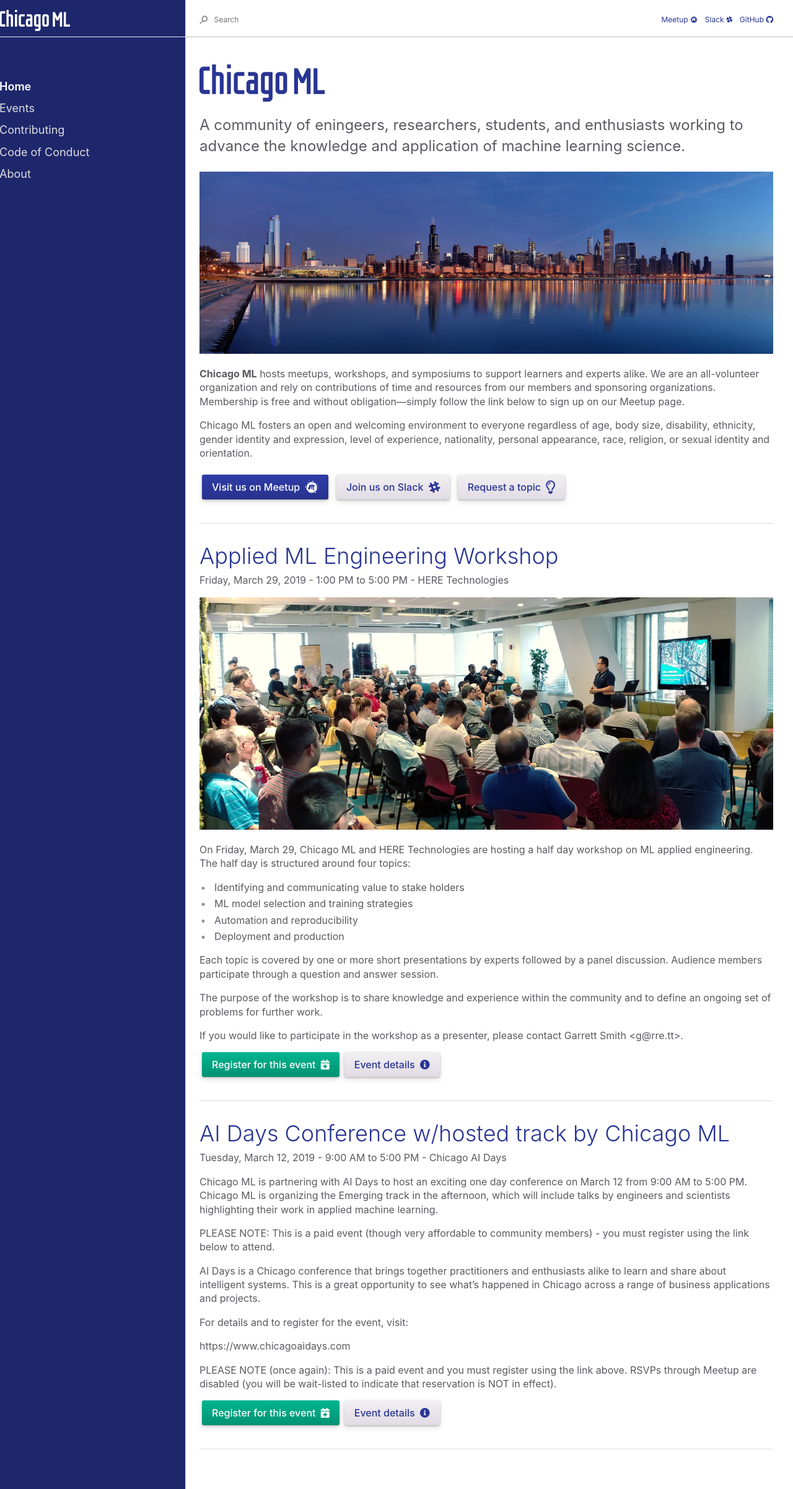
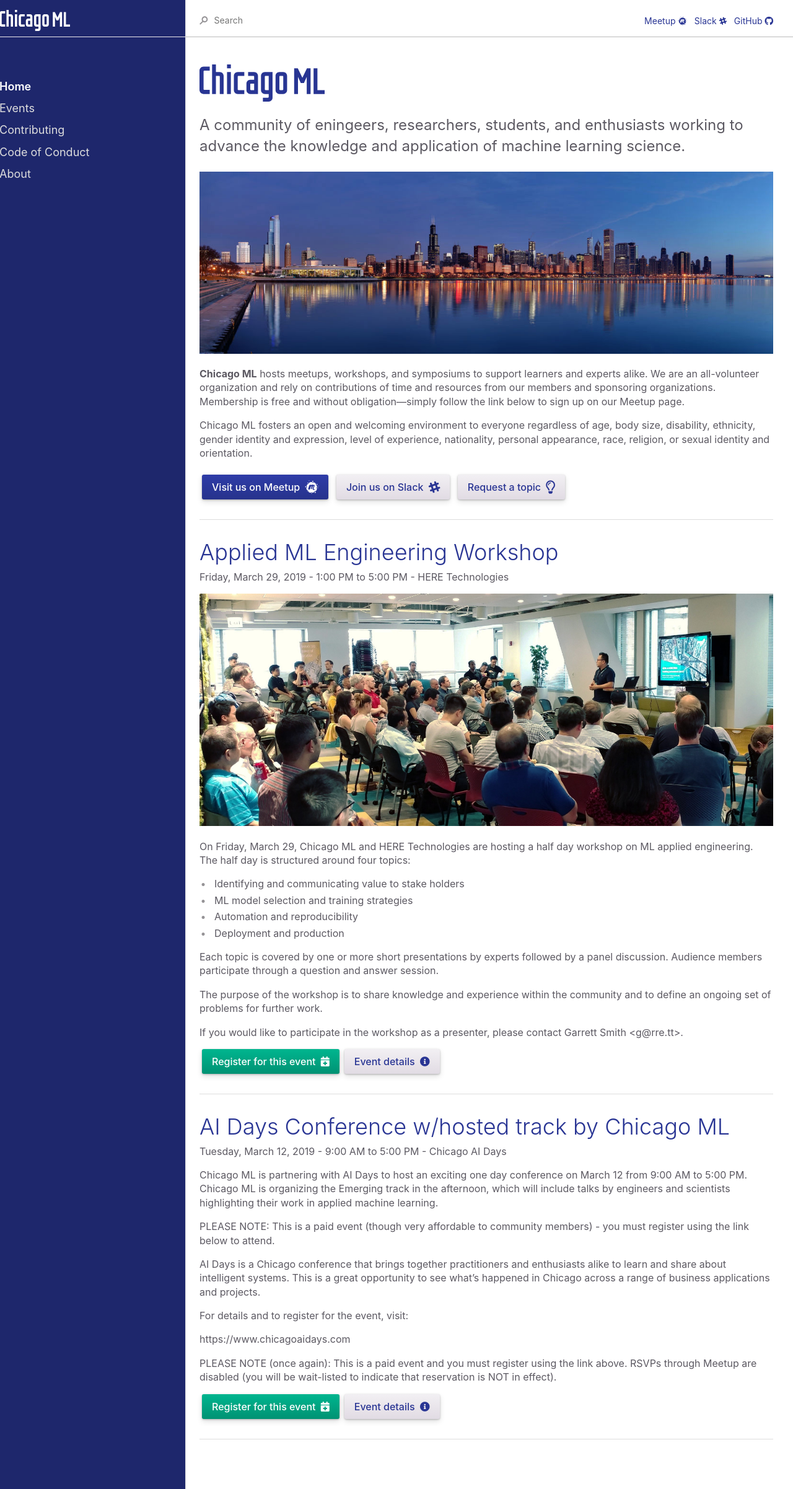
Before and after one commit to gar1t/ChicagoML, a Jekyll site: the page built from index.md, in a window 1280 px wide. Shown: the whole page at 62% size. Built offline with Jekyll 4.4.1, drawn with Linux system fonts in a browser that asks for light colours.

Commit message:
Misc UI fixes

```diff
--- a/_layouts/default.html
+++ b/_layouts/default.html
@@ -32,7 +32,7 @@
           </div>
           {% endif %}
           {% if site.aux_links != nil %}
-            <ul class="list-style-none text-small mt-md-1 mb-md-1 pb-4 pb-md-0 js-aux-nav aux-nav">
+            <ul class="list-style-none mt-md-1 mb-md-1 pb-4 pb-md-0 js-aux-nav aux-nav">
               {% for link in site.aux_links %}
                 <li class="d-inline-block my-1{% unless forloop.last %} mr-2{% endunless %}"><a href="{{ link.url }}">{{ link.name }} <i class="{{ link.icon_class }}"></i></a></li>
               {% endfor %}
--- a/_sass/content.scss
+++ b/_sass/content.scss
@@ -6,12 +6,6 @@
 // stylelint-disable selector-no-type, max-nesting-depth, selector-max-compound-selectors, selector-max-type
 
 .page-content {
-  a {
-    overflow: hidden;
-    text-overflow: ellipsis;
-    white-space: nowrap;
-  }
-
   ul,
   ol {
     padding-left: 1.5em;
--- a/_sass/navigation.scss
+++ b/_sass/navigation.scss
@@ -100,6 +100,7 @@
 .main-nav,
 .aux-nav {
   display: none;
+  @include fs-3;
 
   &.nav-open {
     display: block;
--- a/_sass/search.scss
+++ b/_sass/search.scss
@@ -69,15 +69,7 @@
     }
   }
 
-  @include fs-5;
-
-  @include mq(sm) {
-    @include fs-3;
-  }
-
-  @include mq(md) {
-    @include fs-2;
-  }
+  @include fs-3;
 }
 
 .search-icon {
```
